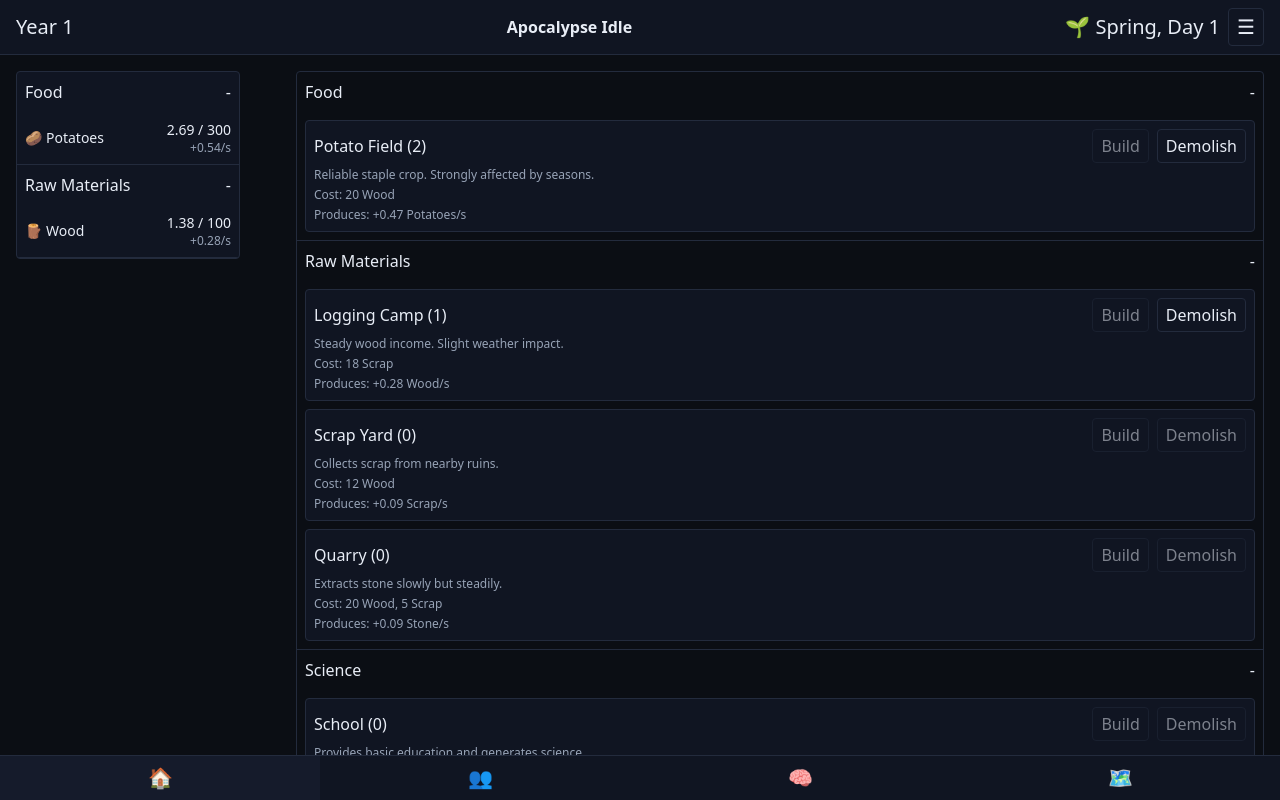
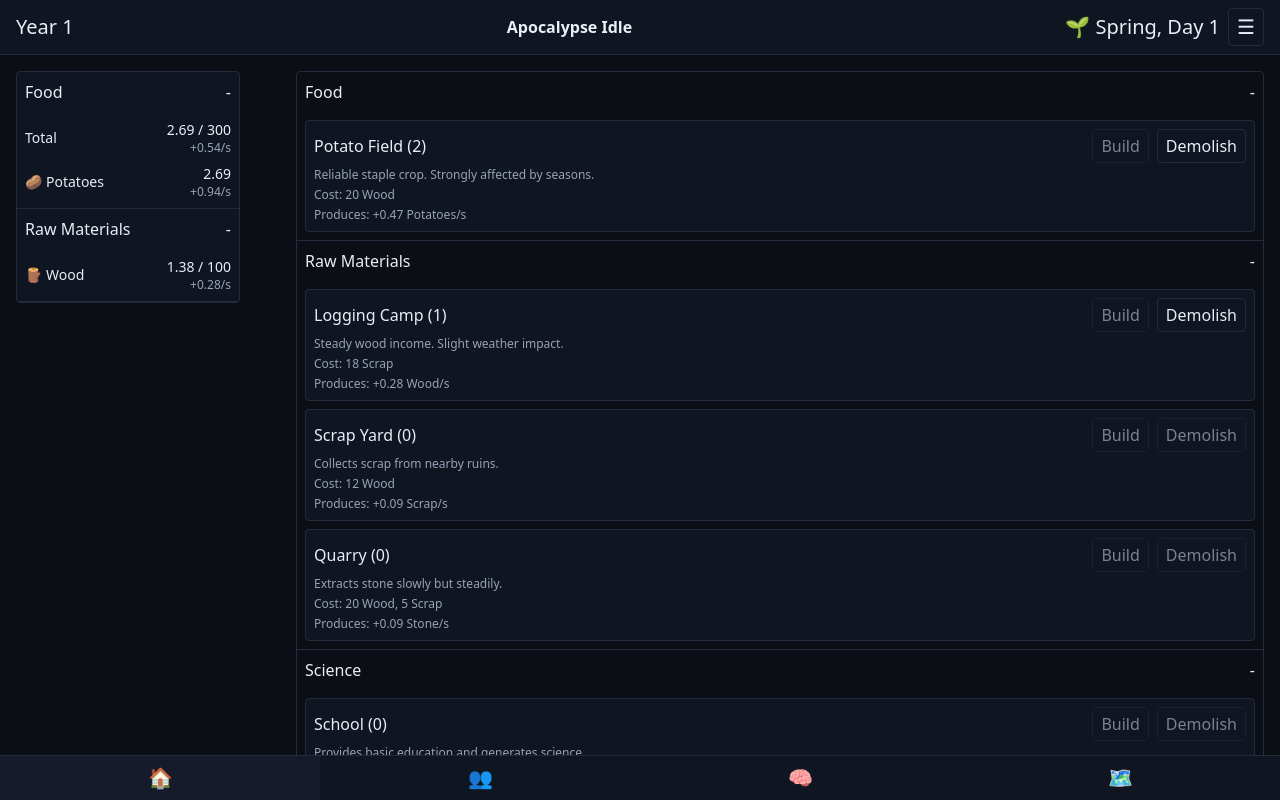
Before and after one commit to mikisz/apocalypse-idle, a React (Vite) app: page / in a window 1280 px wide. Built offline with nearby package versions, Linux system fonts and the light colour scheme.

Commit message:
Add total food row and pooled capacity in sidebar

```diff
--- a/src/components/ResourceSidebar.jsx
+++ b/src/components/ResourceSidebar.jsx
@@ -7,7 +7,7 @@ import {
   getSettlerCapacity,
 } from '../state/selectors.js';
 import { computeRoleBonuses } from '../engine/settlers.js';
-import { formatAmount } from '../utils/format.js';
+import { formatAmount, formatRate } from '../utils/format.js';
 import { RESOURCE_LIST } from '../data/resources.js';
 import { RADIO_BASE_SECONDS } from '../data/settlement.js';
 
@@ -18,14 +18,15 @@ function ResourceRow({ icon, name, amount, capacity, rate, tooltip }) {
       title={tooltip}
     >
       <span className="flex items-center gap-1">
-        <span>{icon}</span>
+        {icon && <span>{icon}</span>}
         <span>{name}</span>
       </span>
       <span className="flex flex-col items-end">
         <span>
-          {formatAmount(amount)} / {formatAmount(capacity)}
+          {formatAmount(amount)}
+          {capacity != null && ` / ${formatAmount(capacity)}`}
         </span>
-        <span className="text-xs text-muted">{rate}</span>
+        {rate != null && <span className="text-xs text-muted">{rate}</span>}
       </span>
     </div>
   );
@@ -34,8 +35,10 @@ function ResourceRow({ icon, name, amount, capacity, rate, tooltip }) {
 export default function ResourceSidebar() {
   const { state } = useGame();
   const roleBonuses = computeRoleBonuses(state.population?.settlers || []);
-  const rates = getResourceRates(state, true, roleBonuses);
+  const netRates = getResourceRates(state, true, roleBonuses);
+  const prodRates = getResourceRates(state, false, roleBonuses);
   const groups = {};
+  const foodIds = [];
   const CATEGORY_LABELS = {
     FOOD: 'Food',
     RAW: 'Raw Materials',
@@ -50,8 +53,10 @@ export default function ResourceSidebar() {
     )
       return;
     const amount = state.resources[r.id]?.amount || 0;
-    const capacity = getCapacity(state, r.id);
-    const rateInfo = rates[r.id];
+    const isFood = r.category === 'FOOD';
+    const capacity = isFood ? null : getCapacity(state, r.id);
+    if (isFood) foodIds.push(r.id);
+    const rateInfo = (isFood ? prodRates : netRates)[r.id];
     const discovered = state.resources[r.id]?.discovered;
     if (rateInfo.perSec !== 0 || amount > 0 || discovered) {
       if (!groups[r.category]) groups[r.category] = [];
@@ -69,6 +74,28 @@ export default function ResourceSidebar() {
       });
     }
   });
+
+  if (groups.FOOD) {
+    const totalAmount = foodIds.reduce(
+      (sum, id) => sum + (state.resources[id]?.amount || 0),
+      0,
+    );
+    const totalCapacity =
+      state.foodPool?.capacity ?? getCapacity(state, 'potatoes');
+    const totalNetRate = foodIds.reduce(
+      (sum, id) => sum + (netRates[id]?.perSec || 0),
+      0,
+    );
+    const totalRow = {
+      id: 'food-total',
+      name: 'Total',
+      amount: state.foodPool?.amount ?? totalAmount,
+      capacity: totalCapacity,
+      rate: formatRate(totalNetRate),
+    };
+    groups.FOOD = [totalRow, ...groups.FOOD];
+  }
+
   const entries = Object.entries(groups).map(([cat, items]) => ({
     title: CATEGORY_LABELS[cat] || cat,
     items,
```
